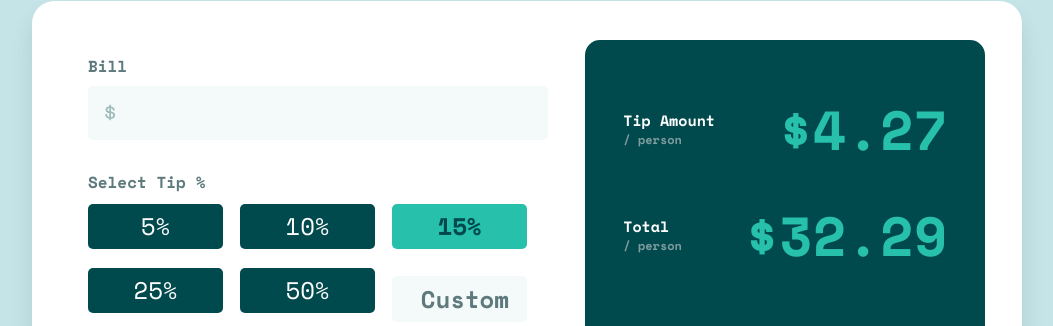
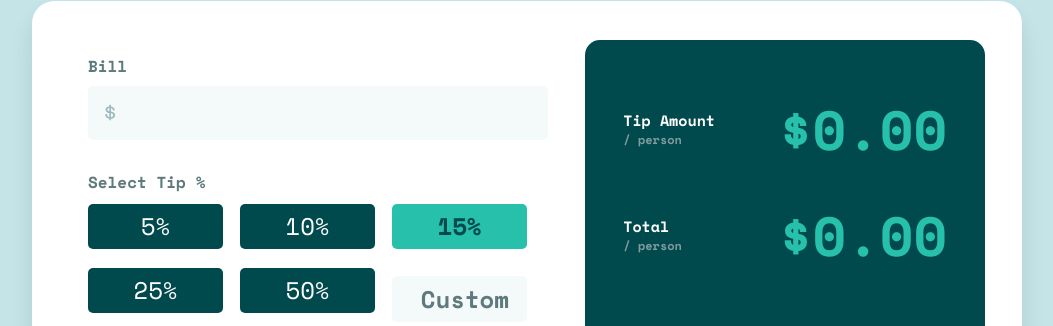
Before and after one commit to P-Divy/tip-calculator-app, a plain HTML site: page index.html in a window 1280 px wide. Shown: the part 211-537 px from the top of the page, without its empty margins (113-1166 px from the left). Drawn offline with nearby package versions, Linux system fonts and the light colour scheme.

Commit message:
second commit

```diff
--- a/index.html
+++ b/index.html
@@ -63,14 +63,14 @@
             <p>Tip Amount</p>
             <p class="person">/ person</p>
           </div>
-          <div class="amount" id="tip-amount">$4.27</div>
+          <div class="amount" id="tip-amount">$0.00</div>
         </div>
         <div class="total-amount">
           <div class="text">
             <p>Total</p>
             <p class="person">/ person</p>
           </div>
-          <div class="amount" id="total-amount">$32.29</div>
+          <div class="amount" id="total-amount">$0.00</div>
         </div>
         <div class="reset">RESET</div>
       </div>
```
Also changed, not shown: 1 other file.
